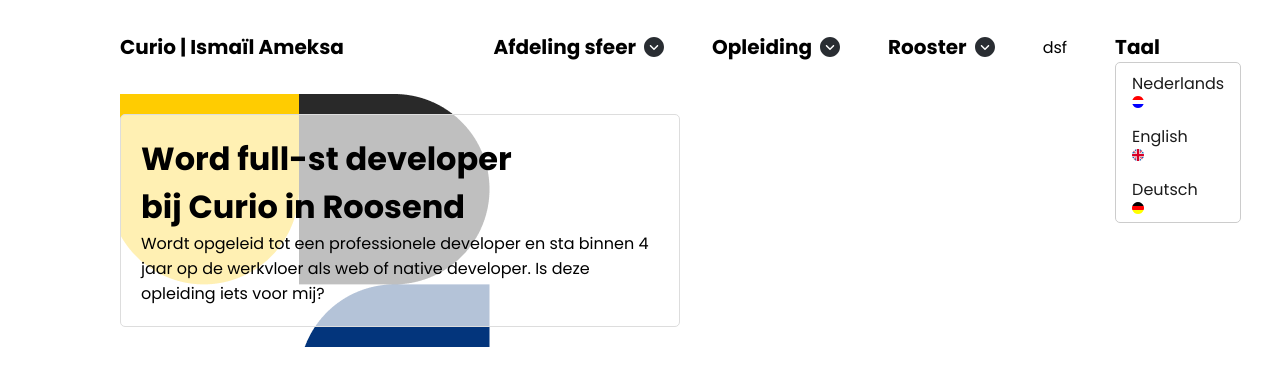
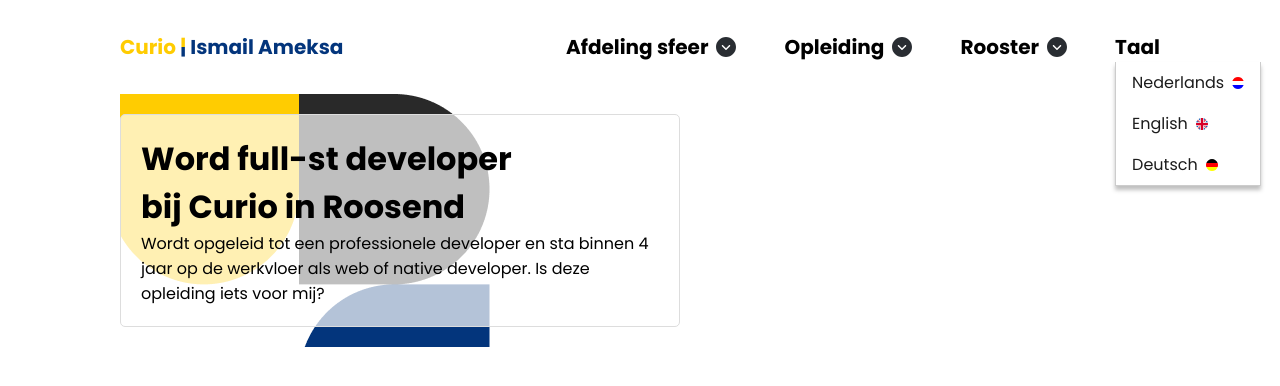
Before and after one commit to DRismaill/soso, a plain HTML site: page index.html in a window 1280 px wide. Both pictures are taken after a click on the button "Taal". Drawn offline with Linux system fonts and the light colour scheme.

Commit message:
aanpassingen header

```diff
--- a/index.html
+++ b/index.html
@@ -20,7 +20,7 @@
 <body>
     <div class="container">
         <header>
-            <p>Curio | Ismaïl Ameksa</p>
+            <p>Curio <span>|</span> <a href="https://www.ismail-ameksa.nl">Ismail Ameksa</a></p>
             <div class="navANDdropdown">
                 <nav>
                     <div class="nav-1">
@@ -52,7 +52,7 @@
                     </div>
                 </nav>
 
-                dsf
+
                 <div class="dropdown-language">
                     <button class="dropdown-button" id="dropdown-button-id">Taal</button>
                     <ul class="dropdown-menu" id="dropdown-menu">
--- a/js/script.js
+++ b/js/script.js
@@ -53,3 +53,69 @@
 document.addEventListener("DOMContentLoaded", function () {
     type();
 });
+
+
+
+
+
+
+
+
+
+
+// Voeg een click-eventlistener toe aan de dropdown-knop
+document.getElementById("dropdown-button-id").addEventListener("click", function () {
+    // Haal een referentie naar het dropdown-menu-element op
+    const dropdownMenu = document.getElementById("dropdown-menu");
+
+    // Toggle de "active" klasse om het menu te tonen/verbergen
+    dropdownMenu.classList.toggle("active");
+
+    // Als het menu actief is, start de animatie voor elk <li> element
+    if (dropdownMenu.classList.contains("active")) {
+        animateDropdownItems();
+    } else {
+        // Als het menu niet actief is, voer de omgekeerde animatie uit
+        reverseAnimateDropdownItems();
+    }
+});
+
+// Functie om de animatie voor de <li> elementen uit te voeren
+function animateDropdownItems() {
+    // Haal een referentie naar het dropdown-menu-element op
+    const dropdownMenu = document.getElementById("dropdown-menu");
+
+    // Haal een lijst van alle <li> elementen in het dropdown-menu
+    const dropdownItems = dropdownMenu.querySelectorAll("li");
+
+    // Begin met het verbergen van alle <li> elementen
+    dropdownItems.forEach((item, index) => {
+        item.style.transition = "none";
+        item.style.transform = "translateY(-100%)";
+        item.style.opacity = 0;
+    });
+
+    // Voer de animatie uit voor elk <li> element
+    dropdownItems.forEach((item, index) => {
+        setTimeout(() => {
+            item.style.transition = "transform 0.5s ease-in-out, opacity 0.5s ease-in-out";
+            item.style.transform = "translateY(0)";
+            item.style.opacity = 1;
+        }, index * 100); // Vertraging op basis van de volgorde van de elementen
+    });
+}
+
+// Functie om de omgekeerde animatie uit te voeren
+function reverseAnimateDropdownItems() {
+    // Haal een lijst van alle <li> elementen in het dropdown-menu
+    const dropdownItems = document.querySelectorAll("#dropdown-menu li");
+
+    // Voer de omgekeerde animatie uit voor elk <li> element
+    dropdownItems.forEach((item, index) => {
+        setTimeout(() => {
+            item.style.transition = "transform 0.5s ease-in-out, opacity 0.5s ease-in-out";
+            item.style.transform = "translateY(-100%)";
+            item.style.opacity = 0;
+        }, index * 100); // Vertraging op basis van de volgorde van de elementen
+    });
+}
--- a/style.css
+++ b/style.css
@@ -23,11 +23,29 @@
 }
 
 header p {
+    color: #FFCC01;
     font-family: 'Poppins', sans-serif;
     font-size: 20px;
     font-weight: bold;
+    cursor:pointer;
+}
+header p span {
+    background: linear-gradient(to bottom, #FFCC01 50%, #03357C 50%);
+    -webkit-background-clip: text;
+    background-clip: text;
+    color: transparent;
+    font-family: 'Poppins', sans-serif;
+    font-size: 20px;
+    font-weight: bold;
+    cursor: pointer;
 }
 
+
+header p a{
+    cursor: help;
+    color: #03357C;
+    text-decoration: none;
+}
 .navANDdropdown {
     display: flex;
     column-gap: 48px;
@@ -91,16 +109,6 @@
 
 /* dropdown *//* dropdown *//* dropdown *//* dropdown *//* dropdown *//* dropdown *//* dropdown *//* dropdown *//* dropdown *//* dropdown */
 
-
-
-
-
-
-
-
-
-
-
 /* Stijl voor dropdown-button */
 .dropdown-button {
     display: flex;
@@ -112,6 +120,12 @@
     background: none;
     border: none;
     cursor: pointer;
+    transition: background-color 0.4s ease-out, color 0.4s ease-out;
+
+}
+.dropdown-button:hover {
+    color: #4e4e4e;
+    transition: background-color 0.2s ease-out, color 0.2s ease-out;
 }
 
 /* Stijl voor dropdown-menu */
@@ -123,7 +137,17 @@
     position: absolute;
     background-color: #ffffff;
     border: 1px solid #ccc;
-    border-radius: 5px;
+    border-top: none;
+    box-shadow: 0px 4px 4px 0px rgba(0, 0, 0, 0.25);
+
+    /* border-radius: 5px; */
+
+    /* max-height: 0; */
+    overflow: hidden;
+    transition: max-height 0.5s ease-in-out;
+}
+.dropdown-menu.active {
+    max-height: 200px; /* Pas de hoogte aan op basis van je behoeften */
 }
 
 /* Stijl voor dropdown-opties */
@@ -133,12 +157,19 @@
     text-decoration: none;
     color: #1b1b1b;
     transition: background-color 0.2s ease-out, color 0.2s ease-out;
+    display: flex;
+    align-items: center;
+    flex-direction: row;
+    column-gap: 8px;
 }
 
 .dropdown-option:hover {
     background-color: #C2C3BF;
+    border: 1px;
     color: #1b1b1b;
     transition: background-color 0.2s ease-in, color 0.2s ease-in;
+    box-shadow: 0px 4px 4px 0px rgba(0, 0, 0, 0.25);
+
 }
 
 
```
